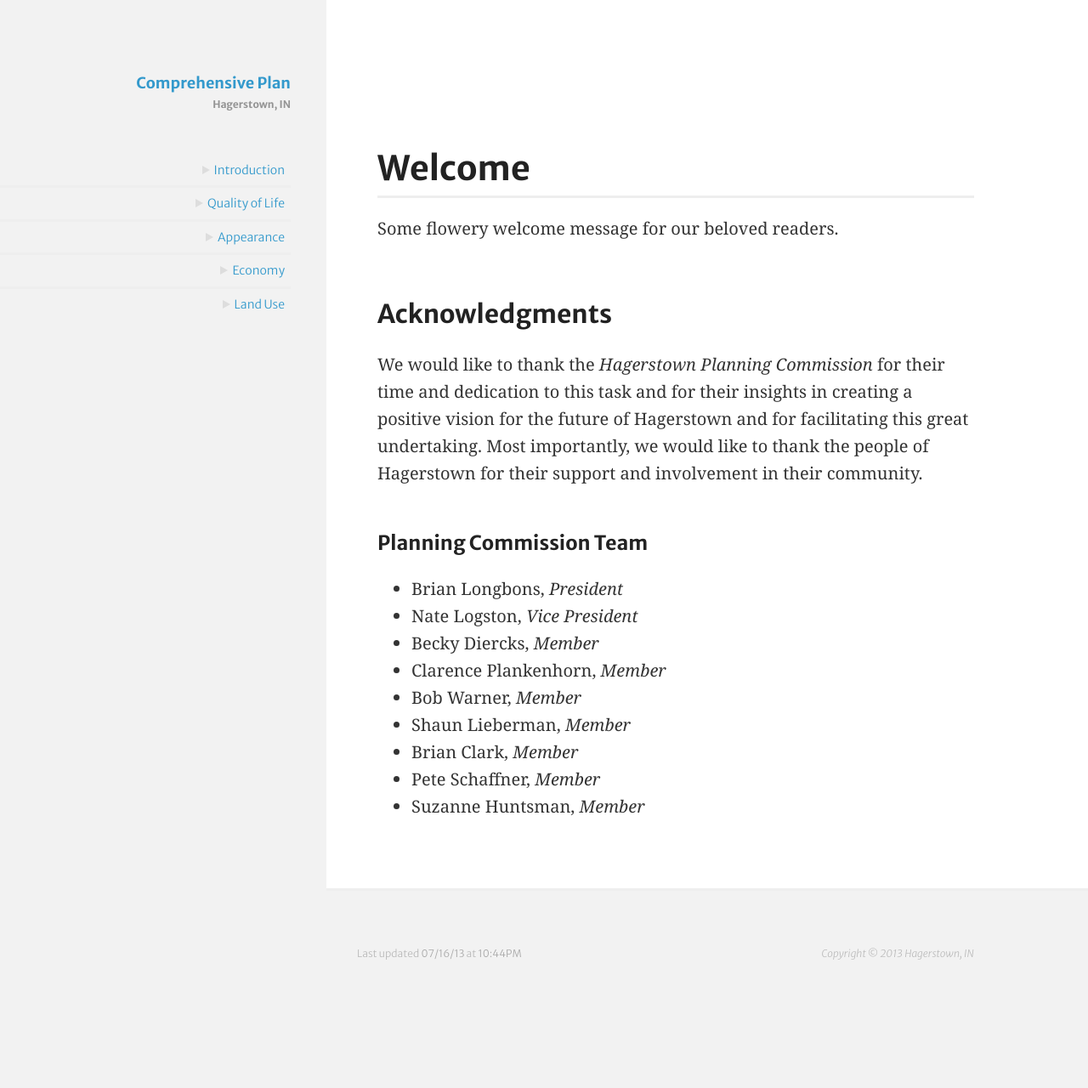
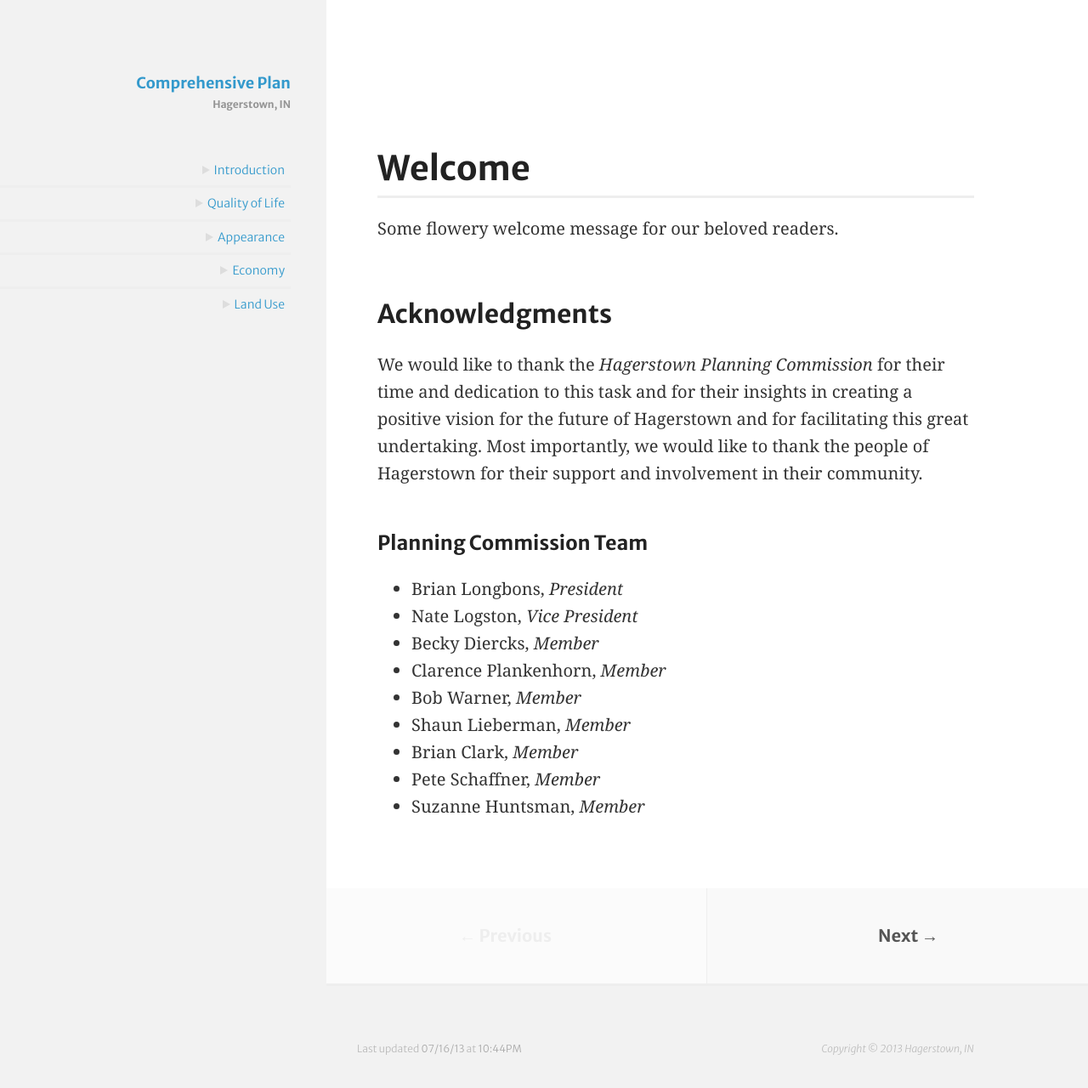
Before and after one commit to hagerstown/comprehensive-plan, a Jekyll site: the page built from index.md, in a window 1280 px wide and 1291 px high. Shown: the top 1280 px of the window at 85% size. Built offline with Jekyll 4.4.1, drawn with Linux system fonts in a browser that asks for light colours; nearby versions of some CDN libraries; some web fonts are replaced.

Commit message:
Add prev/next buttons for easy report traversal

```diff
--- a/_layouts/default.html
+++ b/_layouts/default.html
@@ -31,6 +31,12 @@
       <h1>{{ page.title }}</h1>
       {{ content }}
     </div>
+
+    <div class="controls cf">
+      <a href="#" class="prev">← Previous<span></span></a>
+      <a href="#" class="next">Next →<span></span></a>
+    </div>
+
     <footer>
       <div class="wrapper">
         <p class="updated">Last updated <span>{{ site.time | date: "%m/%d/%y" }}</span> at <span>{{ site.time | date: "%I:%M%p" }}</span></p>
--- a/css/main.css
+++ b/css/main.css
@@ -420,7 +420,7 @@ body {
   color: #333;
 }
 
-h1, h2, h3, h4, h5, h6, header, footer, table {
+h1, h2, h3, h4, h5, h6, header, footer, table, .controls {
   font-family: "Merriweather Sans", sans-serif;
 }
 
@@ -620,6 +620,63 @@ header h2 {
   margin-top: 0;
 }
 
+.controls a {
+  position: relative;
+  display: block;
+  border: none;
+  width: 50%;
+  float: left;
+  padding: 2em 0;
+  background: #f9f9f9;
+  text-align: center;
+  font-weight: 700;
+  color: #555;
+  overflow: hidden;
+}
+
+.controls span {
+  position: absolute;
+  display: block;
+  bottom: -16px;
+  left: 0;
+  width: 100%;
+  font-weight: 300;
+  font-size: 12px;
+  font-style: italic;
+  color: #ccc;
+  text-indent: 0;
+  opacity: 0;
+}
+
+.controls span, .controls a.over span {
+  -webkit-transition: bottom 0.1s, opacity 0.1s ease-in-out;
+  -moz-transition: bottom 0.1s, opacity 0.1s ease-in-out;
+  transition: bottom 0.1s, opacity 0.1s ease-in-out;
+}
+
+.controls a.over span {
+  bottom: 24px;
+  opacity: 1;
+}
+
+.controls a:hover {
+  background: #fbfbfb;
+}
+
+.controls .disabled, .controls .disabled:hover {
+  background: #fbfbfb;
+  color: #eee;
+  cursor: default;
+}
+
+.prev {
+  box-shadow: inset -1px 0 0 #eee;
+  text-indent: -27px;
+}
+
+.next {
+  text-indent: 25px;
+}
 
 footer {
   /*background: #f9f9f9;*/
--- a/js/main.js
+++ b/js/main.js
@@ -1,3 +1,5 @@
+/*global $*/
+$(function() {
 
 // Twirl open/close TOC sections
 $('.section-active .twirl').addClass('open');
@@ -7,3 +9,99 @@ $('.twirl').click(function() {
     .parent().next().toggle();
   return false;
 });
+
+// Prev/next buttons
+var $active = $('.active');
+var prev = getPrev($active);
+var $prev = $('.prev');
+var next = getNext($active);
+var $next = $('.next');
+
+$('.controls a').hover(function() {
+  $(this).toggleClass('over');
+});
+
+if (prev) {
+  $prev.attr('href', prev.href)
+    .children().text(prev.name);
+} else {
+  $prev.addClass('disabled')
+    .click(function() { return false; });
+}
+
+if (next) {
+  $next.attr('href', next.href)
+    .children().text(next.name);
+} else {
+  $next.addClass('disabled')
+    .click(function() { return false; });
+}
+
+function getPrev($cur) {
+  var $parent = $cur.parent(),
+    $prevParent = $parent.prev(),
+    $prevLink;
+
+  if (!$cur.length) return false; // at index
+
+  if ($parent.hasClass('section')) { // main section
+    $prevLink = $prevParent.find('ul li:last-child a');
+
+    if ($prevParent[0] === undefined) {
+      return {
+        'name': 'Home',
+        'href': $('.title a').attr('href')
+      };
+    }
+
+    return { 'name': $prevLink.text(), 'href': $prevLink.attr('href') };
+  } else { // subsection
+    if ($prevParent[0] === undefined) {
+      $prevLink = $parent.parent().prev();
+
+      return {
+        'name': $prevLink.text(),
+        'href': $prevLink.attr('href')
+      };
+    }
+
+    $prevLink = $prevParent.children();
+    return {'name': $prevLink.text(), 'href': $prevLink.attr('href')};
+  }
+}
+
+function getNext($cur) {
+  var $parent = $cur.parent(),
+    $nextParent = $parent.next(),
+    $nextLink;
+
+  if (!$cur.length) { // at index
+    $nextLink = $('.section').first().children('a');
+    return {
+      'name': $nextLink.text(),
+      'href': $nextLink.attr('href')
+    };
+  }
+
+  if ($parent.hasClass('section')) { // main section
+    $nextLink = $cur.next().children().first().children();
+
+    return { 'name': $nextLink.text(), 'href': $nextLink.attr('href') };
+  } else { // subsection
+    if ($nextParent[0] === undefined) { // last subsection
+      $nextLink = $parent.parent().parent().next().children('a');
+
+      if ($nextLink[0] === undefined) return false; // on last page
+
+      return {
+        'name': $nextLink.text(),
+        'href': $nextLink.attr('href')
+      };
+    }
+
+    $nextLink = $nextParent.children();
+    return {'name': $nextLink.text(), 'href': $nextLink.attr('href')};
+  }
+}
+
+});
```
